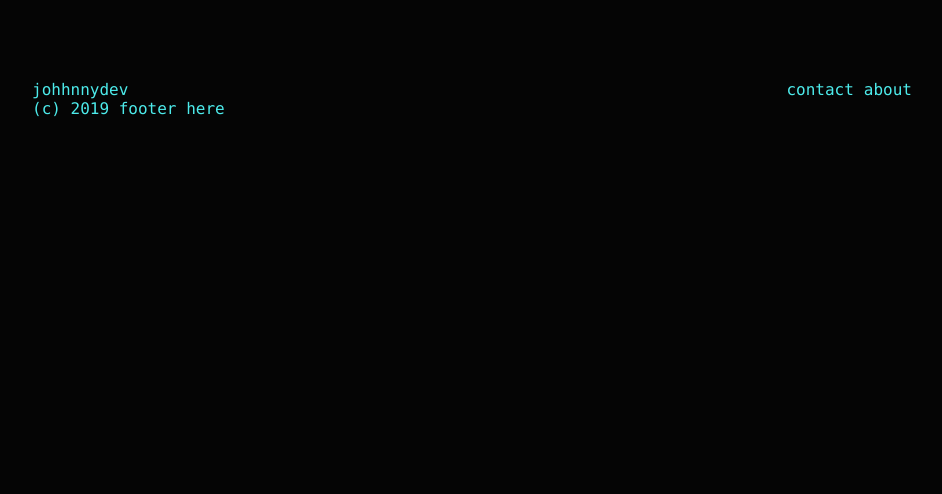
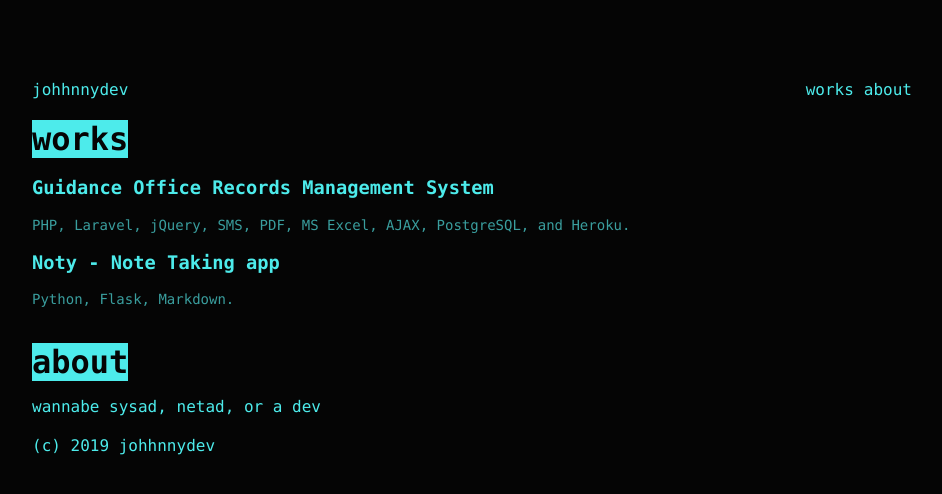
Before and after one commit to johhnnydev/johhnnydev.github.io, a plain HTML site: page index.html in a window 1280 px wide. Shown: the whole page, without its empty margins (168-1110 px from the left). Drawn offline with Linux system fonts and the light colour scheme.

Commit message:
added personal projects

```diff
--- a/index.html
+++ b/index.html
@@ -5,19 +5,34 @@
     <meta name="viewport" content="width=device-width, initial-scale=1.0">
     <meta http-equiv="X-UA-Compatible" content="ie=edge">
     <link rel="stylesheet" href="style.css">
-    <title>personal</title>
+    <title>johhnnydev</title>
 </head>
 <body>
 
     <header class="page-header">
         <ul class="header-links">
             <li><a href="#">johhnnydev</a></li>
-            <li><a href="#">contact</a></li>
-            <li><a href="#">about   </a></li>
+            <li><a href="#works">works</a></li>
+            <li><a href="#">about</a></li>
         </ul>
     </header>
 
-    <footer>(c) 2019 footer here</footer>
+    <main>
+        <h1 class="sec-header" id="works">works</h1>
+        <section class="sec-works">
+            <h3 class="work-headers"><a href="https://github.com/johhnnydev/GDance-App">Guidance Office Records Management System</a></h3>
+            <p class="sec-p">PHP, Laravel, jQuery, SMS, PDF, MS Excel, AJAX, PostgreSQL, and Heroku.</p>
+        </section>
+        <section class="sec-works">
+            <h3 class="work-headers"><a href="https://github.com/johhnnydev/Noty2">Noty - Note Taking app</a></h3>
+            <p class="sec-p">Python, Flask, Markdown.</p>
+        </section>
+        <h1 class="sec-header" id="works">about</h1>
+        <p>wannabe sysad, netad, or a dev</p>
+    </main>
+
+    <footer id="myFooter"></footer>
+
     <script src="script.js"></script>
 </body>
 </html>
--- a/script.js
+++ b/script.js
@@ -0,0 +1,4 @@
+(function () {
+    // automatically sets the year
+    document.querySelector("#myFooter").innerHTML = "(c) " + new Date(Date.now()).getFullYear() + " johhnnydev";
+})();
--- a/style.css
+++ b/style.css
@@ -9,9 +9,9 @@ body{
     margin: 80px 200px 0px;
 }
 
-.page-header{
-    /* border: 1px solid pink; */
-}
+/* .page-header{
+    border: 1px solid pink;
+} */
 .header-links{
     margin: 0px;
     padding: 0px;
@@ -39,3 +39,26 @@ body{
     background-color: rgb(77, 235, 235);
     color: #050505;
 }
+.work-headers a{
+    text-decoration: none;
+    color: rgb(77, 235, 235);
+}
+.work-headers a:hover{
+    text-decoration: underline;
+}
+.sec-p{
+    color: rgb(58, 158, 158);
+    font-size: 14px;
+}
+.sec-header{
+    background-color: rgb(77, 235, 235);
+    color: #050505;
+    display: inline-block;
+    margin-bottom: 0px;
+}
+main{
+    margin-bottom: 20px;
+}
+footer{
+    margin-bottom: 20px;
+}
```
